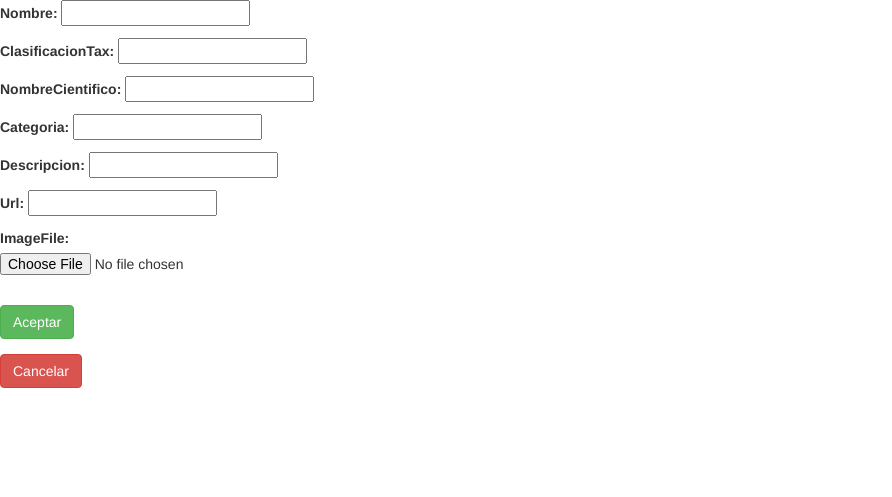
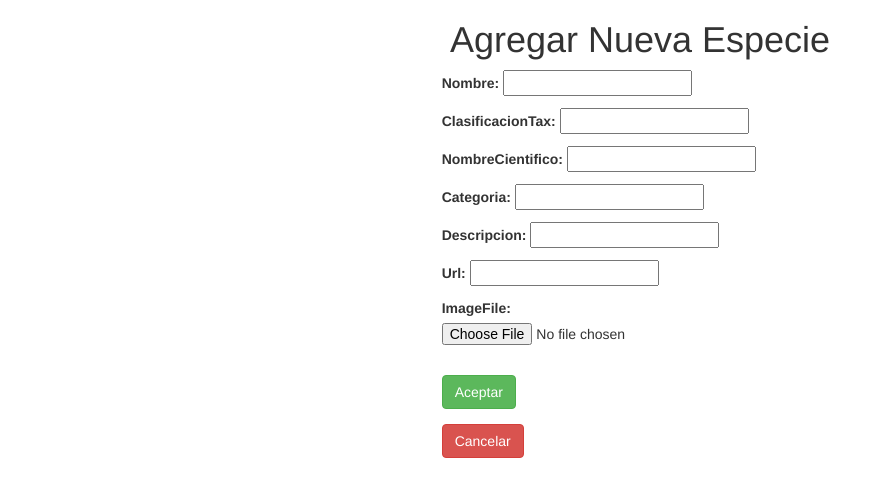
Before and after one commit to cristianABC/reserva, a Django app: page /modulos/addEspecie/ in a window 1280 px wide. Shown: the top 497 px of the page, without its empty margins (0-892 px from the left). Run offline with Django 3.2, Linux system fonts and the light colour scheme; some libraries are stand-ins or nearby versions.

Commit message:
Agregar Especie centrada

```diff
--- a/modulos/templates/modulos/especie_form.html
+++ b/modulos/templates/modulos/especie_form.html
@@ -7,17 +7,23 @@
 <head>
     <meta charset="UTF-8">
     <title>Agregar Especie</title>
+    <style type="text/css">
+h1 {text-align: center}
+
+</style>
+
 </head>
+<body>
+<h1 text-align="center"> Agregar Nueva Especie</h1>
+<div class="col-md-4 col-sm-4 col-md-offset-4 col-sm-offset-4" >
 {%block content%}
-<body>
-<form class="form-group" action="{%url 'addEspecie'%}" enctype="multipart/form-data" method="POST" >
+    <form class="form-group" action="{%url 'addEspecie'%}" enctype="multipart/form-data" method="POST" >
         {% csrf_token %}
         {{ form.as_p }}
         <br>
         <button class="btn btn-success" type="submit" >Aceptar</button>
-
-
-      </form><a href="{%url 'index'%}"class="btn btn-danger" >Cancelar</a>
+    </form><a href="{%url 'index'%}"class="btn btn-danger" >Cancelar</a>
+{%endblock content%}
+</div>
 </body>
-{%endblock content%}
 </html>
```
